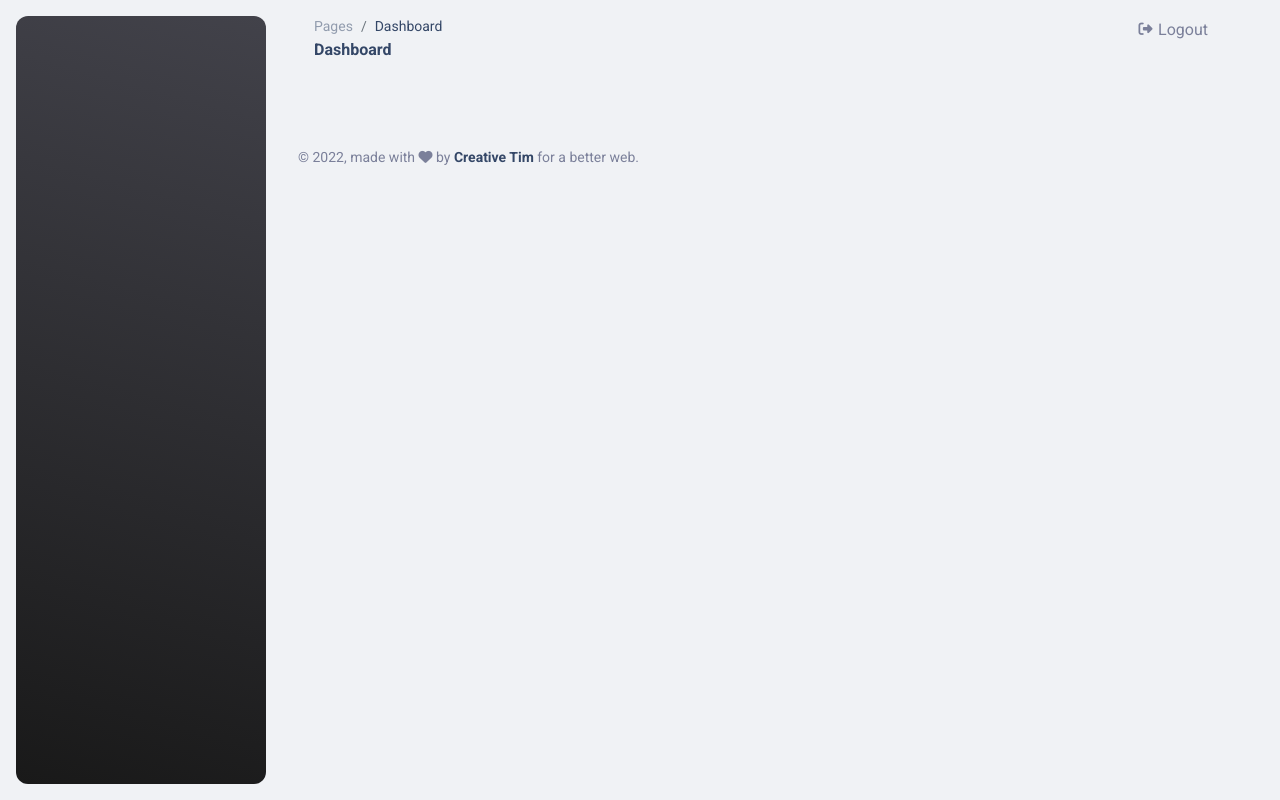
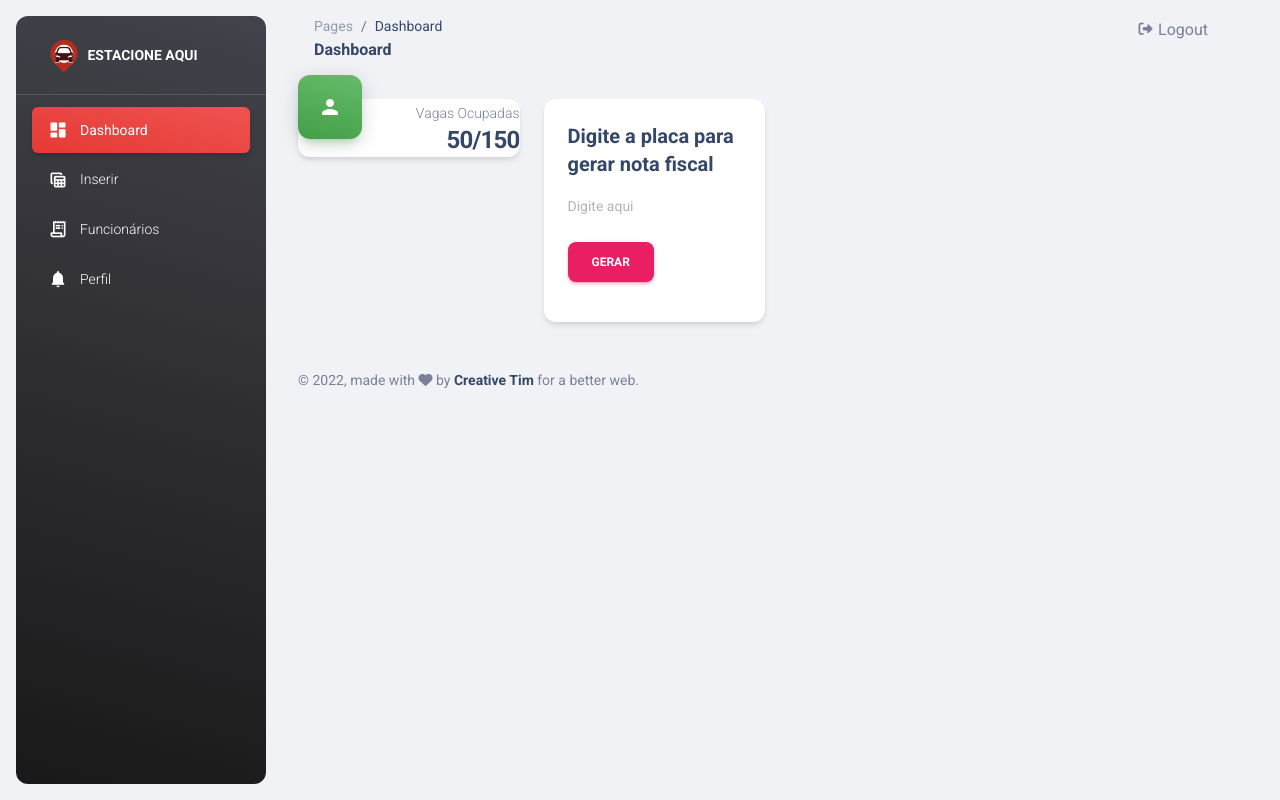
Before and after one commit to RaphaelaGoulart/tcc, a PHP site: page /pages/dash.php in a window 1280 px wide. Run offline with PHP 8.4, Linux system fonts and the light colour scheme; the visitor is signed in with stand-in values (Sample User, id 1); some libraries are stand-ins or nearby versions.

Commit message:
att escola

```diff
--- a/estac3/base/ch_pages.php
+++ b/estac3/base/ch_pages.php
@@ -49,6 +49,14 @@
                 include "estacionamento/atualiza_estac.php";
                 break;
 
+            //Parte funcionario
+            case "perfil_usu":
+                include "usuarios/perfil_usu.php";
+                break;
+            case "form_add_cli":
+                include "usuarios/form_add_cliente.php";
+                break;
+
             default:
             header("Location: ../index.php"); exit;
             break;
--- a/estac3/pages/dash.php
+++ b/estac3/pages/dash.php
@@ -53,7 +53,15 @@
           <?php
             include "../base/con_escola.php";
             include "../base/ch_pages.php";
-
+            if (!isset($_SESSION)) session_start();
+            switch($_SESSION['UsuarioNivel']){
+              case 1:
+                include "usuarios/cards_rest1.php";
+                break;
+              case 2:
+                // include "cards_rest2.php";
+                break;
+            }
           ?>
     </div>
     <!-- FIM CONTENT -->
--- a/estac3/pages/menu_rest1.php
+++ b/estac3/pages/menu_rest1.php
@@ -0,0 +1,53 @@
+<?php
+  	$nivel_necessario = 1;
+    include "../base/testa_nivel.php";
+
+    //include "../base/ch_pages.php";
+
+?>
+
+<div class="sidenav-header">
+      <i class="fas fa-times p-3 cursor-pointer text-white opacity-5 position-absolute end-0 top-0 d-none d-xl-none" aria-hidden="true" id="iconSidenav"></i>
+      <a class="navbar-brand m-0" href="dash.php">
+        <img src="../assets/img/logo-provisoria.png" class="navbar-brand-img h-150" alt="main_logo">
+        <span class="ms-1 font-weight-bold text-white">ESTACIONE AQUI</span>
+      </a>
+</div>
+<hr class="horizontal light mt-0 mb-2">
+<div class="collapse navbar-collapse  w-auto  max-height-vh-100" id="sidenav-collapse-main">
+    <ul class="navbar-nav">
+        <li class="nav-item">
+            <a class="nav-link text-white active bg-gradient-danger" href="dash.php">
+                <div class="text-white text-center me-2 d-flex align-items-center justify-content-center">
+                    <i class="material-icons opacity-10">dashboard</i>
+                </div>
+                <span class="nav-link-text ms-1">Dashboard</span>
+            </a>
+        </li>
+            <!-- Abrir parte de atualizar dados do estaci -->
+        <li class="nav-item">
+        <a class="nav-link text-white " href="dash.php?page=form_add_cli">
+            <div class="text-white text-center me-2 d-flex align-items-center justify-content-center">
+                <i class="material-icons opacity-10">table_view</i>
+            </div>
+            <span class="nav-link-text ms-1">Inserir</span>
+            </a>
+        </li>
+        <li class="nav-item">
+            <a class="nav-link text-white " href="?page=lista_func">
+                <div class="text-white text-center me-2 d-flex align-items-center justify-content-center">
+                <i class="material-icons opacity-10">receipt_long</i>
+                </div>
+                <span class="nav-link-text ms-1">Funcionários</span>
+            </a>
+        </li>
+        <li class="nav-item">
+            <a class="nav-link text-white " href="?page=perfil_usu">
+                <div class="text-white text-center me-2 d-flex align-items-center justify-content-center">
+                    <i class="material-icons opacity-10">notifications</i>
+                </div>
+                <span class="nav-link-text ms-1">Perfil</span>
+            </a>
+        </li>
+    </ul>
+</div>
--- a/estac3/pages/menu_rest2.php
+++ b/estac3/pages/menu_rest2.php
@@ -24,7 +24,7 @@
                 <span class="nav-link-text ms-1">Dashboard</span>
             </a>
         </li>
-        <!-- Abrir parte de atualizar dados do estaci -->
+        <!-- Inclui atualizar dados do estacionamento -->
         <li class="nav-item">
         <a class="nav-link text-white " href="dash.php?page=view_estac">
             <div class="text-white text-center me-2 d-flex align-items-center justify-content-center">
@@ -33,6 +33,7 @@
             <span class="nav-link-text ms-1">Atualiza</span>
             </a>
         </li>
+        <!-- Inclui listar do funcionarios -->
         <li class="nav-item">
             <a class="nav-link text-white " href="?page=lista_func">
                 <div class="text-white text-center me-2 d-flex align-items-center justify-content-center">
--- /dev/null
+++ b/estac3/pages/usuarios/cards_rest1.php
@@ -0,0 +1,28 @@
+<div class="row">
+        <div class="col-xl-3 col-sm-6 mb-xl-0 mb-4">
+          <div class="card">
+            <div class="">
+              <div class="icon icon-lg icon-shape bg-gradient-success shadow-success text-center border-radius-xl mt-n4 position-absolute">
+                <i class="material-icons opacity-10">person</i>
+              </div>
+              <div class="text-end pt-1">
+                <p class="text-sm mb-0 text-capitalize">Vagas Ocupadas</p>
+                <h4 class="mb-0">50/150</h4>
+              </div>
+            </div>
+          </div>
+        </div>
+        <div class="col-xl-3 col-sm-6 mb-xl-0 mb-4">
+              <div class="card">
+                  <div class="card-body">
+                    <form action="">
+                      <h5 class="card-title">Digite a placa para gerar nota fiscal</h5>
+                        <div class="input-group mb-3">
+                          <input type="text" class="form-control" placeholder="Digite aqui"  aria-describedby="basic-addon2">
+                        </div>
+                      <button class="btn btn-primary" type="submit">Gerar</button>
+                    </form>
+                  </div>
+              </div>
+        </div>
+</div>
--- /dev/null
+++ b/estac3/pages/usuarios/perfil_usu.php
@@ -0,0 +1,4 @@
+<?php
+    //Fazer um perfil para o usaurio
+    //Ele pode atualizar sua senha
+?>
```
Also changed, not shown: estac3/pages/usuarios/form_add_cliente.php (added, +78 -0 lines). Lines whose indentation alone changed are shown as unchanged.
